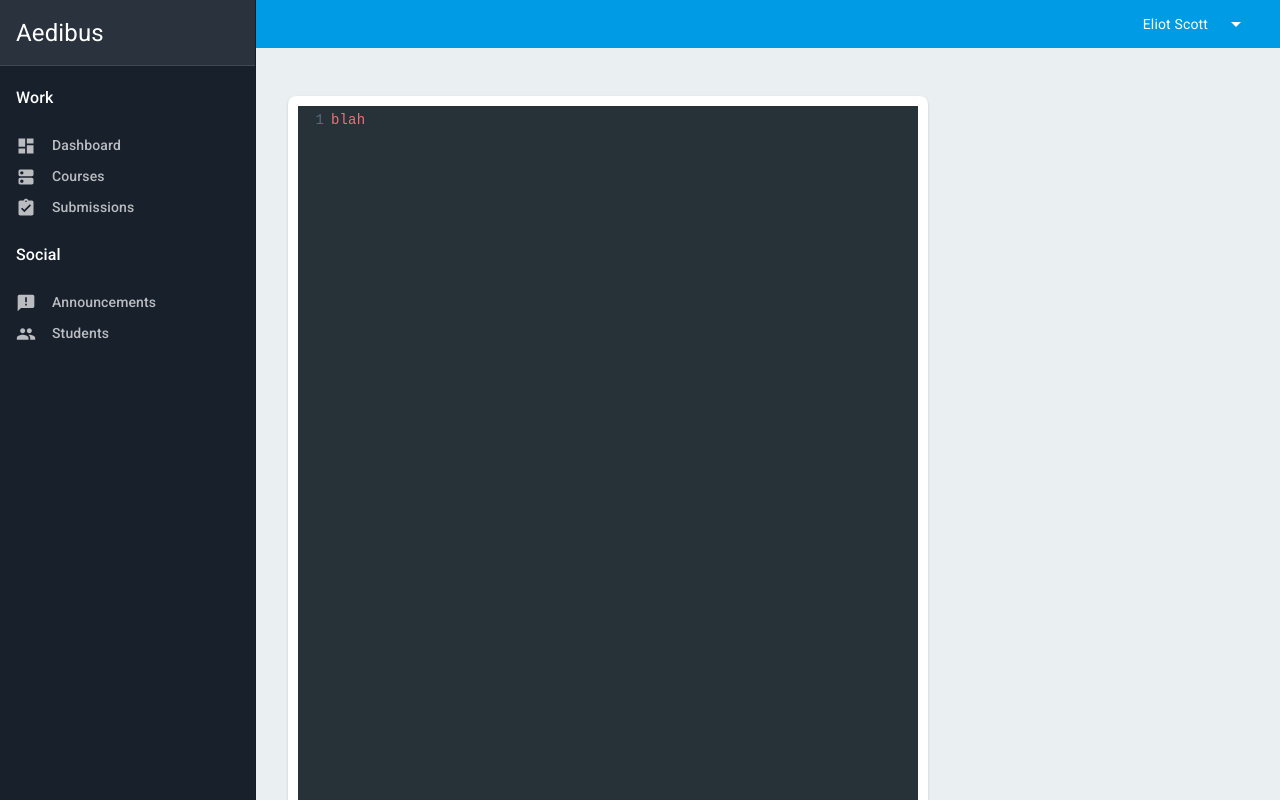
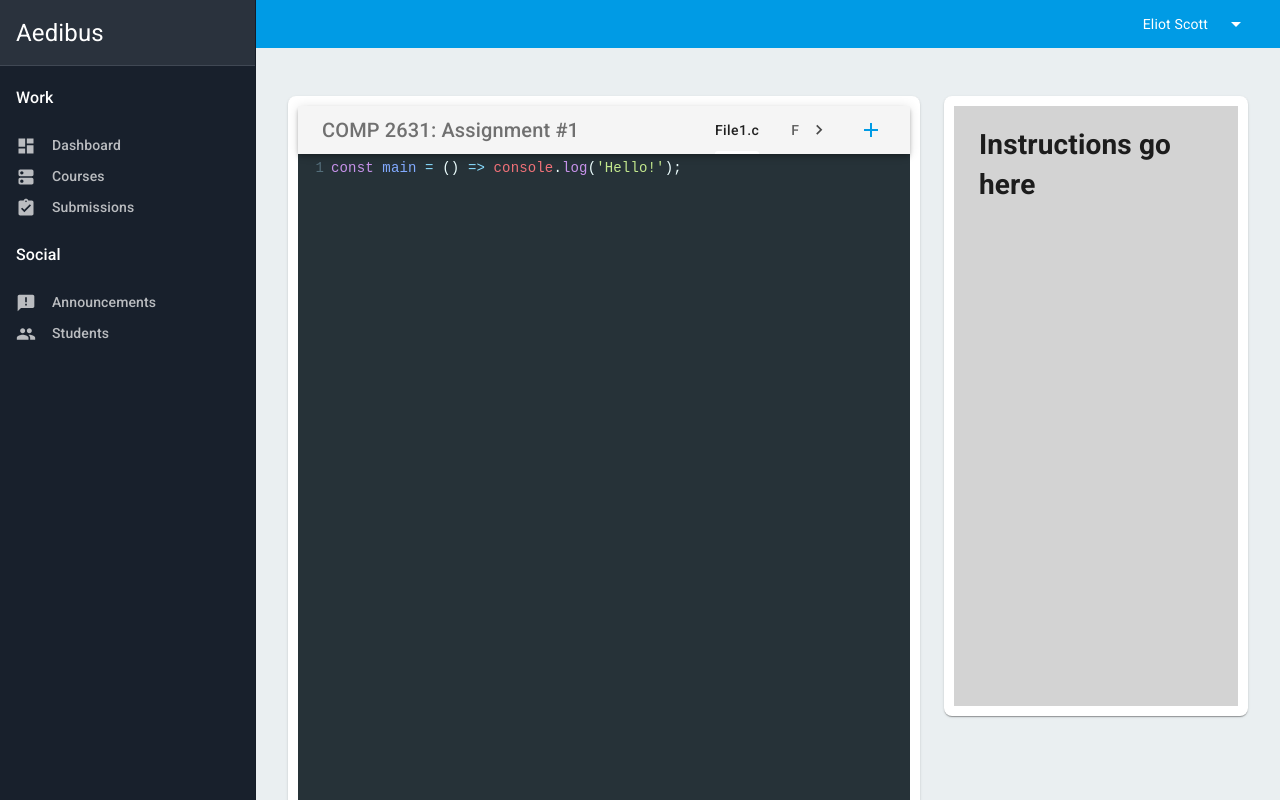
Before and after one commit to evscott/aedibus-web-client, a React (Create React App) app: page /assignment in a window 1280 px wide. Shown: the top 800 px of the page. Built offline with nearby package versions, Linux system fonts and the light colour scheme.

Commit message:
Tab support for code files
Signed-off-by: eliot <eliotvscott@gmail.com>

```diff
--- a/package.json
+++ b/package.json
@@ -7,6 +7,7 @@
     "codemirror": "^5.51.0",
     "react": "^16.12.0",
     "react-codemirror2": "^6.0.0",
+    "react-markdown": "^4.3.1",
     "react-dom": "^16.12.0",
     "react-router-dom": "latest",
     "react-scripts": "0.9.5",
--- a/src/Components/Assignment/Assignment.js
+++ b/src/Components/Assignment/Assignment.js
@@ -13,6 +13,17 @@ import Grid from '@material-ui/core/Grid'
 import { Footer } from '../Shared/Layouts'
 import Paper from '@material-ui/core/Paper'
 import Editor from '../Shared/Editor/Editor'
+import ReactMarkdown from "react-markdown";
+import AppBar from '@material-ui/core/AppBar';
+import Toolbar from "@material-ui/core/Toolbar";
+import { Tabs } from "@material-ui/core";
+import Tab from "@material-ui/core/Tab";
+import Typography from '@material-ui/core/Typography'
+import AddIcon from '@material-ui/icons/Add';
+import Button from '@material-ui/core/Button'
+import Divider from '@material-ui/core/Divider'
+import Tooltip from '@material-ui/core/Tooltip'
+import Zoom from '@material-ui/core/Zoom'
 
 let theme = createMuiTheme({
     palette: {
@@ -151,6 +162,27 @@ const styles = {
         height: 800,
         padding: '10px',
     },
+    InstructionsPaper: {
+        padding: '10px',
+    },
+    Instructions: {
+        backgroundColor: 'lightgray',
+        minHeight: '600px',
+        height: '100%',
+        overflow: 'auto',
+        padding: '0px 25px 0px 25px'
+    },
+    button: {
+        margin: theme.spacing(1),
+        right: '0px',
+        bottom: '0px'
+    },
+    assignmentTitle: {
+        marginTop: '8px'
+    },
+    createTab: {
+        marginTop: '8px'
+    }
 }
 
 function Assignment(props) {
@@ -160,6 +192,8 @@ function Assignment(props) {
     const handleDrawerToggle = () => {
         setMobileOpen(!mobileOpen)
     }
+
+    const [value, setValue] = React.useState(0);
 
     return (
         <ThemeProvider theme={theme}>
@@ -177,14 +211,53 @@ function Assignment(props) {
                     <Header onDrawerToggle={handleDrawerToggle} />
                     {/* Assignment Contents */}
                     <main className={classes.main}>
-                        <Grid container>
+                        <Grid container spacing={3}>
                             {/* Code Editor */}
                             <Grid item lg={8} md={12} xs={12}>
                                 <Paper className={classes.CodeMirror}>
+                                    <AppBar
+                                        position="relative"
+                                        color="default"
+                                    >
+                                        <Toolbar>
+                                            <Grid container>
+                                                <Grid xs={12} md={7} lg={7} item className={classes.assignmentTitle}>
+                                                    <Typography variant={'h6'} color={'textSecondary'}>
+                                                        COMP 2631: Assignment #1
+                                                    </Typography>
+                                                </Grid>
+                                                <Grid xs={11} md={4} lg={4} item>
+                                                    <Tabs
+                                                        onChange={(e, v) => setValue(v)}
+                                                        value={value}
+                                                        variant="scrollable"
+                                                        scrollButtons="auto"
+                                                    >
+                                                        <Tab label={"File1.c"} />
+                                                        <Tab label={"File2.c"} />
+                                                        <Tab label={"File3.c"} />
+                                                        <Tab label={"File4.c"} />
+                                                        <Tab label={"File5.c"} />
+                                                    </Tabs>
+                                                </Grid>
+                                                <Grid xs={1} md={1} lg={1}>
+                                                    <Button color="primary" size={'small'} className={classes.createTab}>
+                                                        <Tooltip title={'New file'} placement="top-end" TransitionComponent={Zoom}>
+                                                            <AddIcon/>
+                                                        </Tooltip>
+                                                    </Button>
+                                                </Grid>
+                                            </Grid>
+                                        </Toolbar>
+                                    </AppBar>
                                     <Editor />
                                 </Paper>
                             </Grid>
-                            <Grid item lg={4} md={12} xs={12}></Grid>
+                            <Grid item lg={4} md={12} xs={12}>
+                                <Paper className={classes.InstructionsPaper}>
+                                    <ReactMarkdown source={'# Instructions go here'} className={classes.Instructions}/>
+                                </Paper>
+                            </Grid>
                         </Grid>
                     </main>
                     <Footer />
--- a/src/Components/Dashboard/Announcements/AnnouncementFinder.js
+++ b/src/Components/Dashboard/Announcements/AnnouncementFinder.js
@@ -57,13 +57,13 @@ const announcements = [
     },
     {
         id: 2,
-        course: 'COMP 1731',
+        course: 'COMP 4911',
         system: false,
         message: 'Some message from the instructor about something',
     },
     {
         id: 3,
-        course: 'COMP 3721',
+        course: 'COMP 4721',
         system: false,
         message: 'Some message from the instructor about something'
     },
--- a/src/Components/Shared/Editor/Editor.css
+++ b/src/Components/Shared/Editor/Editor.css
@@ -1,4 +1,4 @@
 .CodeMirror {
     position: relative;
-    height: 780px;
+    height: 730px;
 }
--- a/src/Components/Shared/Editor/Editor.js
+++ b/src/Components/Shared/Editor/Editor.js
@@ -8,7 +8,7 @@ import './Editor.css'
 export default props => {
     return (
         <CodeMirror
-            value="blah"
+            value="const main = () => console.log('Hello!');"
             options={{
                 mode: 'javascript',
                 theme: 'material',
```
